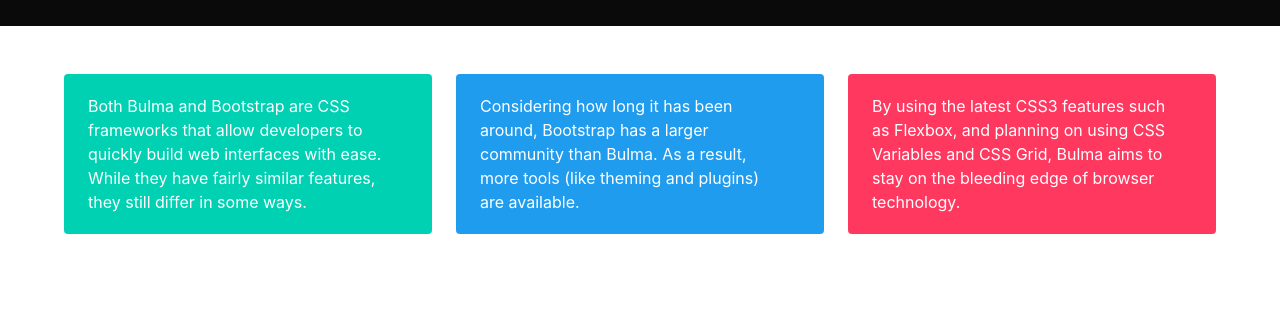
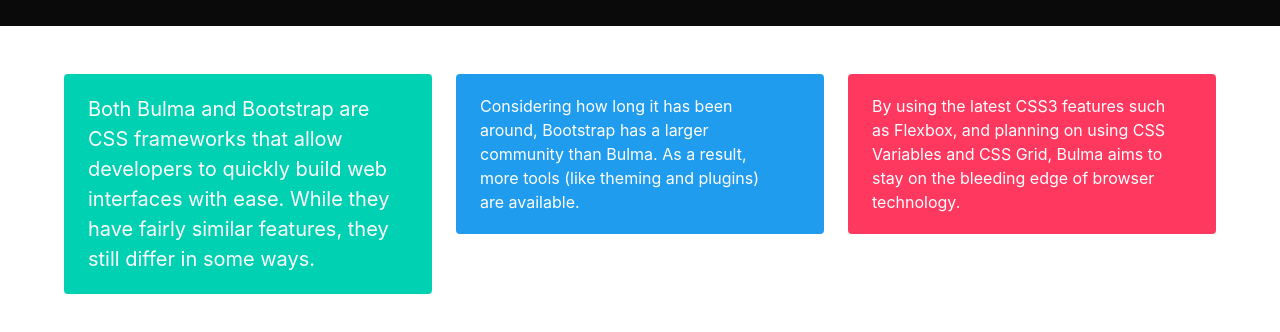
Before and after one commit to settipalli/Bulma-Playground, a plain HTML site: page index.html in a window 1280 px wide. Shown: the part 198-530 px from the top of the page. Drawn offline with Linux system fonts and the light colour scheme.

Commit message:
Ch3. Used `is-size-<num-1-to-6>` modifier on text.

```diff
--- a/index.html
+++ b/index.html
@@ -34,8 +34,10 @@
             <div class="columns">
                 <div class="column">
                     <div class="notification is-primary">
-                        Both Bulma and Bootstrap are CSS frameworks that allow developers to quickly build web interfaces with ease. While they
-                        have fairly similar features, they still differ in some ways.
+                        <p class="is-size-5">
+                            Both Bulma and Bootstrap are CSS frameworks that allow developers to quickly build web interfaces with ease. While they
+                            have fairly similar features, they still differ in some ways.
+                        </p>
                     </div>
                 </div>
                 <div class="column">
```
